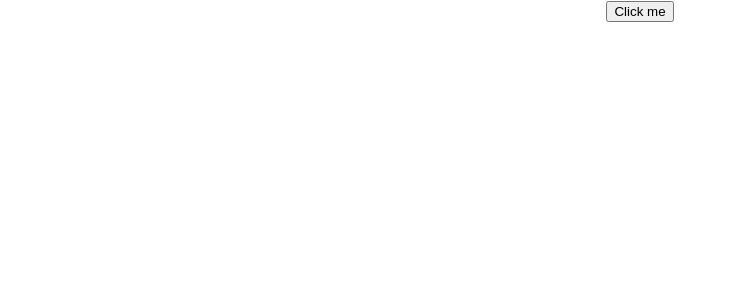
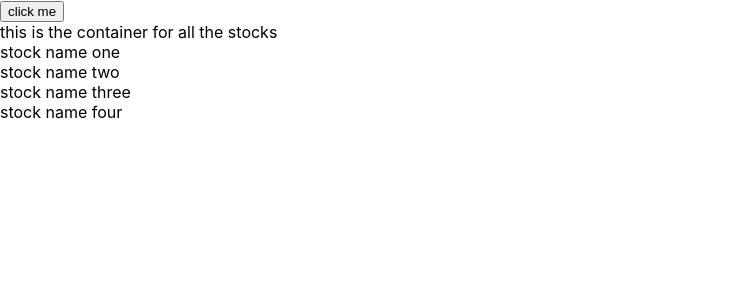
Before and after one commit to jeharr/daily-stock-bet, a React (Create React App) app in the folder client/: page / in a window 1280 px wide. Shown: the top 300 px of the page, without its empty margins (0-737 px from the left). Built offline with nearby package versions, Linux system fonts and the light colour scheme.

Commit message:
blah blah blah

```diff
--- a/client/package.json
+++ b/client/package.json
@@ -9,7 +9,10 @@
     "axios": "^0.27.2",
     "react": "^18.2.0",
     "react-dom": "^18.2.0",
+    "react-redux": "^8.0.2",
+    "react-router-dom": "^6.3.0",
     "react-scripts": "5.0.1",
+    "sass": "^1.53.0",
     "web-vitals": "^2.1.4"
   },
   "scripts": {
--- a/client/src/App.js
+++ b/client/src/App.js
@@ -1,11 +1,32 @@
-import logo from './logo.svg';
-import './App.css';
+import React from 'react'
+import {
+  Router,
+  Route,
+} from 'react-router-dom'
+
 import axios from 'axios'
+//import { customHistory } from './stores'
+
+import StockPicker from './components/StockPicker'
 
 function App() {
+
+  const getData = () => {
+    console.log("GETTING DATA")
+    axios({
+      method: 'get',
+      url: 'https://yfapi.net/v1/finance/trending/US',
+      headers: {
+        'X-API-KEY': 'o7BQGCyHyS8asbXxMa54t1AJOgZPQffN9ZQaRDDg'
+      }
+    }).then((res) => {
+      console.log("FROM YAHOO", res)
+    })
+  }
   return (
     <div className="App">
-      <button onClick={() => axios.get('/puppies').then((res) => console.log("###RES", res))}>Click me</button>
+      <button onClick={getData}>click me</button>
+      <StockPicker />
     </div>
   );
 }
--- /dev/null
+++ b/client/src/components/StockPicker.js
@@ -0,0 +1,39 @@
+import React, { useState, useEffect } from 'react'
+import { useHistory } from 'react-router-dom'
+
+import styles from './StockPicker.scss'
+
+const StockPicker = () => {
+
+  const [selectedSymbol, setSelectedSymbol] = useState('')
+
+  return (
+    <div className={styles.stockPickerContainer}>
+      this is the container for all the stocks
+      <div className={styles.stock}>
+          <div>
+            stock name one
+          </div>
+      </div>
+      <div className={styles.stock}>
+          <div>
+            stock name two
+          </div>
+      </div>
+      <div className={styles.stock}>
+          <div>
+            stock name three
+          </div>
+      </div>
+      <div className={styles.stock}>
+          <div>
+            stock name four
+          </div>
+      </div>
+    </div>
+  )
+}
+
+export default StockPicker
+
+/// display yahoo stock data and make able to select a stock
--- /dev/null
+++ b/client/src/components/StockPicker.scss
@@ -0,0 +1,13 @@
+.stockPickerContainer {
+  width: 100px;
+  height: 100px;
+
+  .stock {
+    width: 100px;
+    height: 100px;
+
+    .stockName {
+      width: 20px;
+    }
+  }
+}
```
Also changed, not shown: 2 other files (tests, documents, lock files or other folders).
